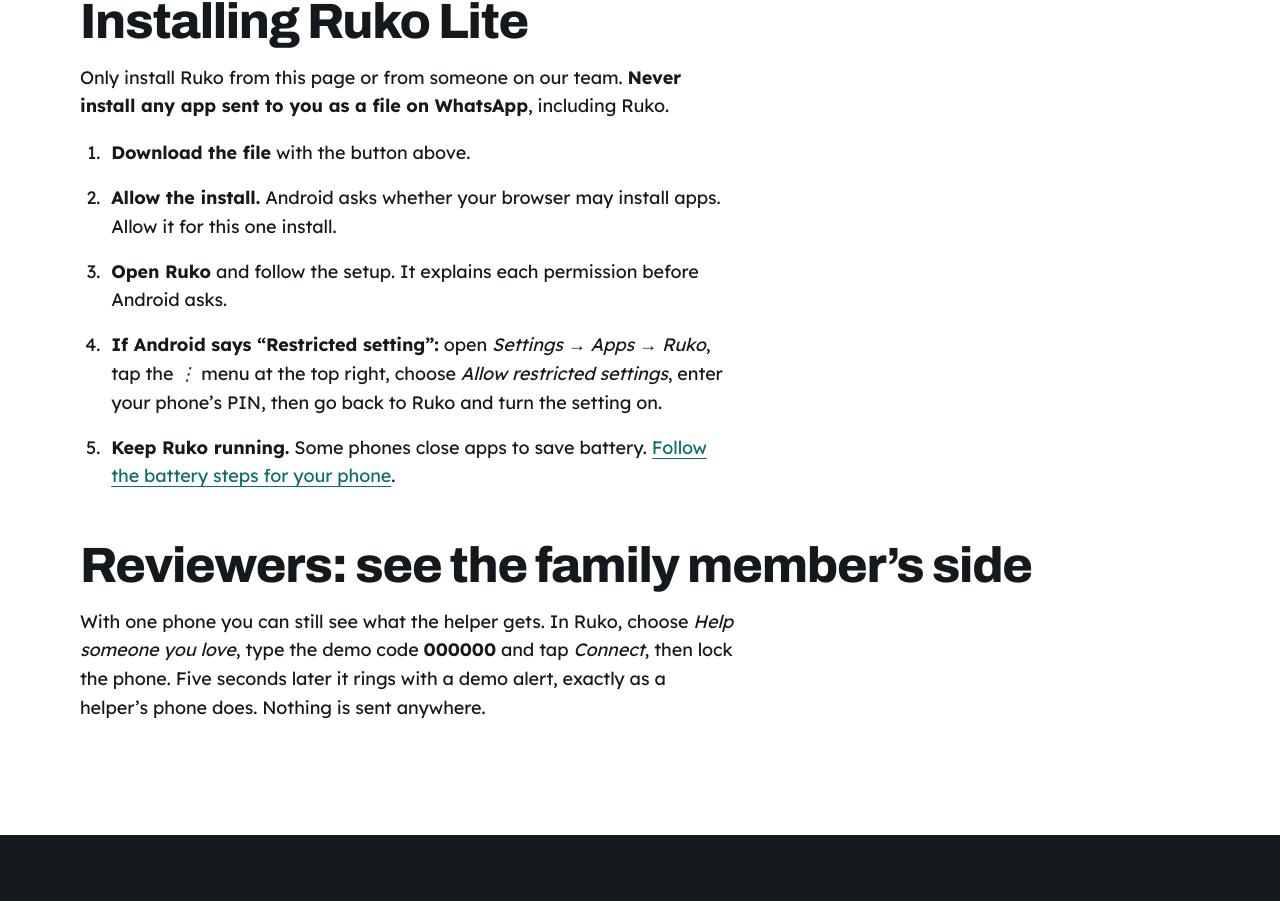
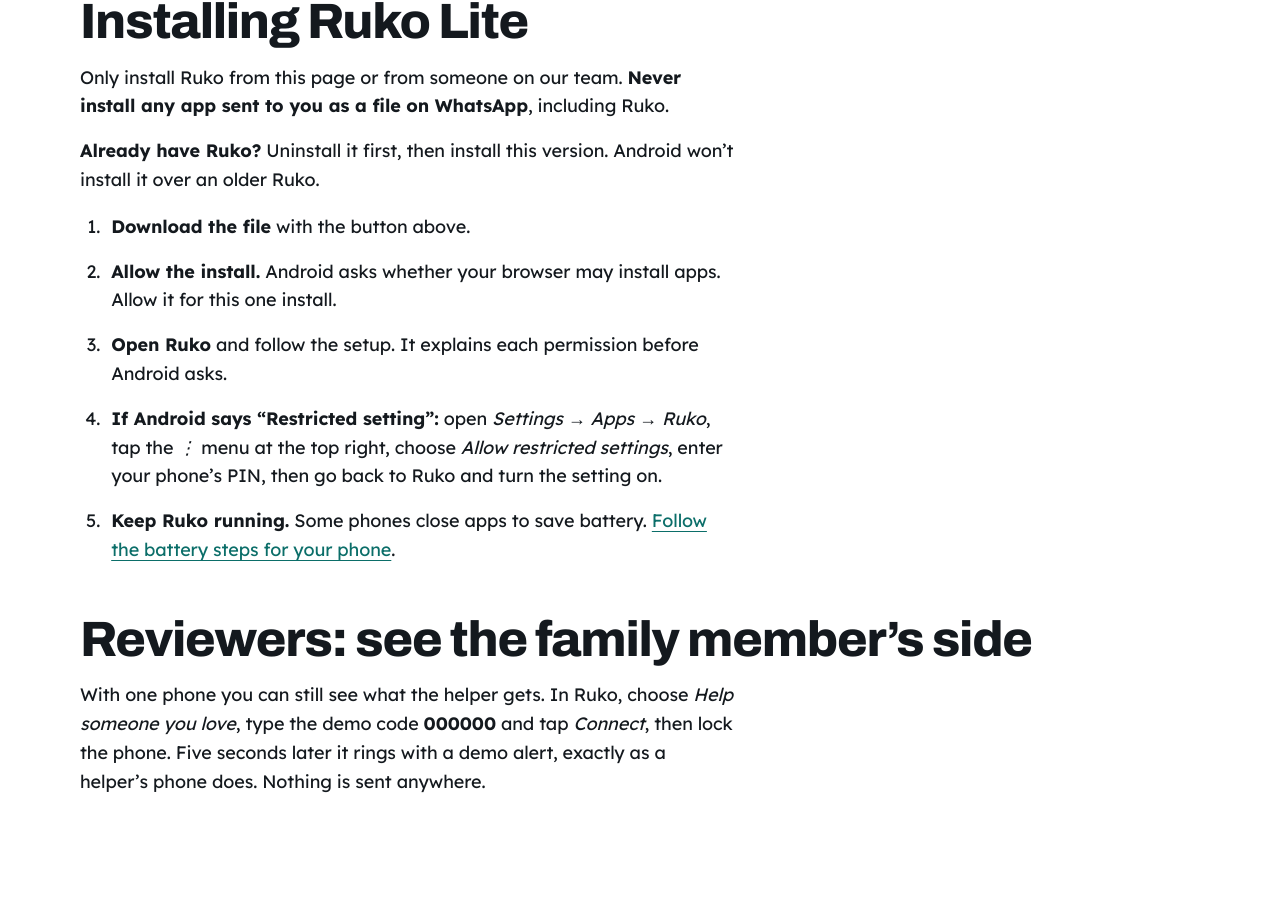
Before and after one commit to rnntech/ruko-web, a Next.js app: page /install in a window 1280 px wide. Shown: the part 2234-3135 px from the top of the page. Built offline with nearby package versions, Linux system fonts and the light colour scheme.

Commit message:
wip: D-140 link check screen in setup, uninstall-first note on install page

```diff
--- a/app/install/ReviewerDownload.tsx
+++ b/app/install/ReviewerDownload.tsx
@@ -137,6 +137,11 @@ export function ReviewerDownload() {
               </ol>
               <h3 className={styles.reviewerHeading}>{unlocked.steps.install.heading}</h3>
               <p className={styles.reviewerText}>{unlocked.steps.install.text}</p>
+              {/* Version 12 (1.3) is signed with a new key (D-133): Android won't update an older Ruko over it. */}
+              <p className={styles.reviewerText}>
+                <strong>Already have Ruko?</strong> Uninstall it first, then install this version. Android won&rsquo;t
+                install it over an older Ruko.
+              </p>
               <a className={`button ${styles.download}`} href={unlocked.url} download>
                 Download the full app
               </a>
--- a/app/install/page.tsx
+++ b/app/install/page.tsx
@@ -152,6 +152,11 @@ export default function InstallPage() {
             Only install Ruko from this page or from someone on our team.{" "}
             <strong>Never install any app sent to you as a file on WhatsApp</strong>, including Ruko.
           </p>
+          {/* Version 12 (1.3) is signed with a new key (D-133): Android won't update an older Ruko over it. */}
+          <p className="measure">
+            <strong>Already have Ruko?</strong> Uninstall it first, then install this version. Android won&rsquo;t
+            install it over an older Ruko.
+          </p>
           <ol className="steps">
             <li>
               <strong>Download the file</strong> with the button above.
```
